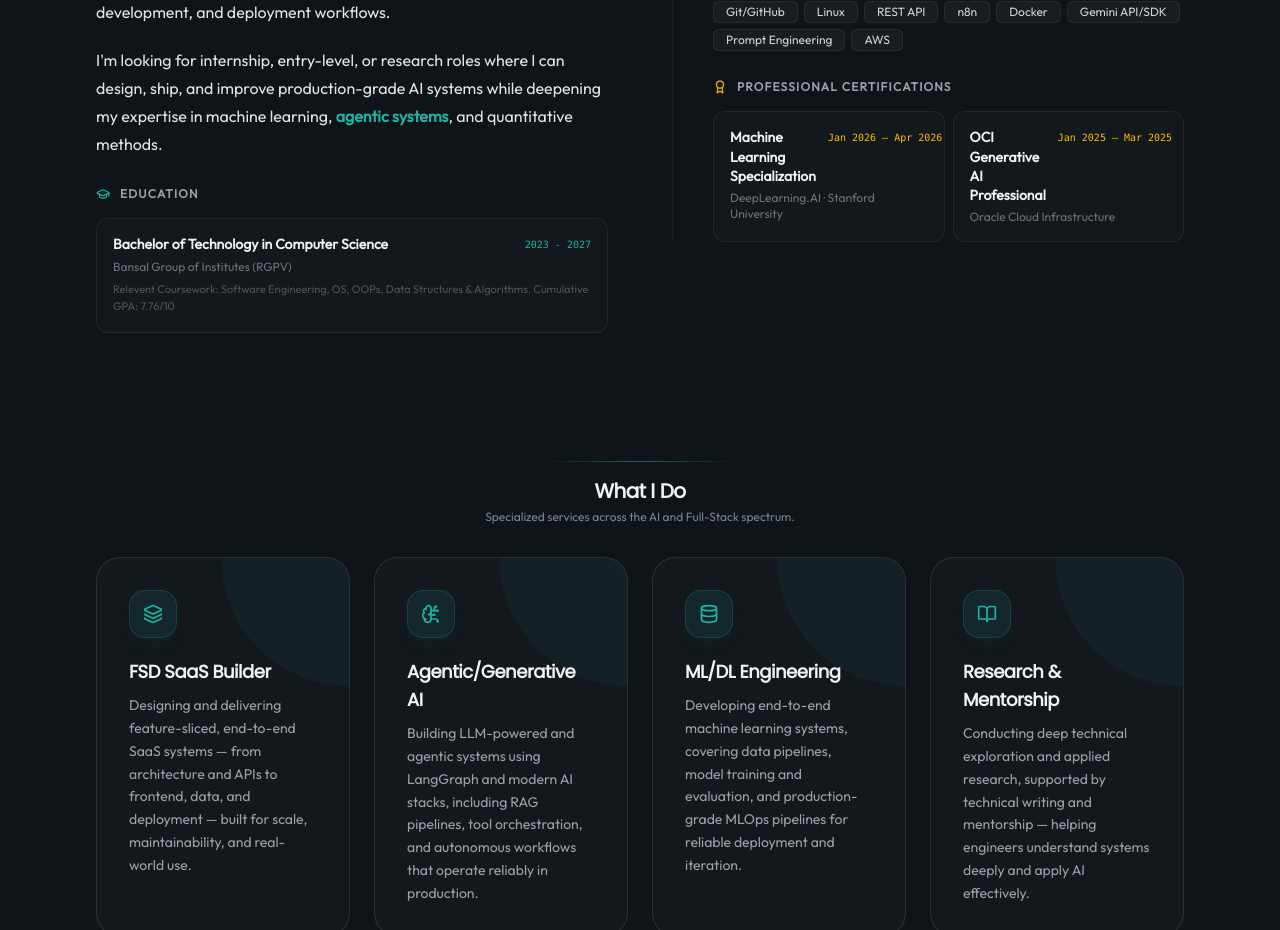
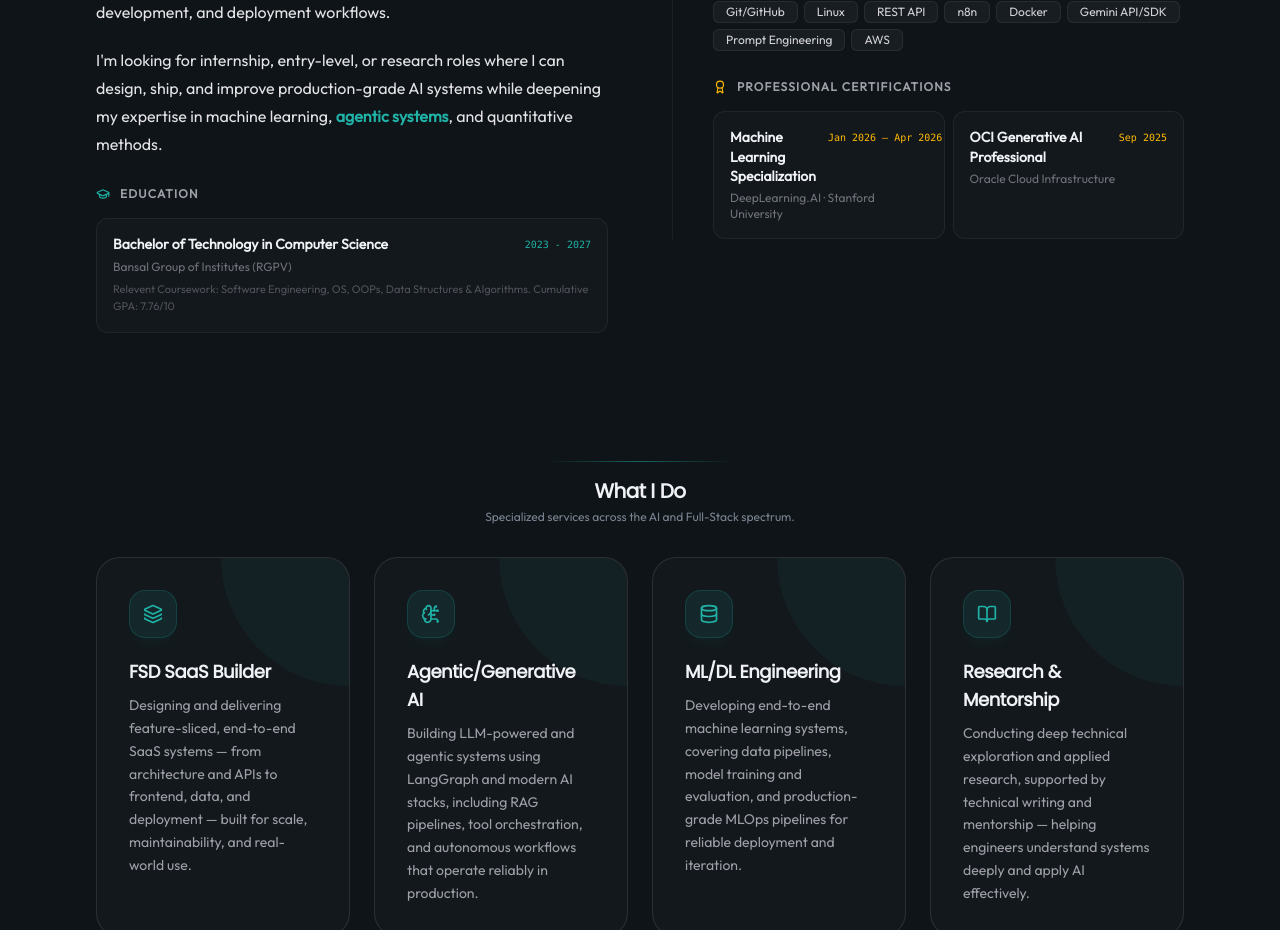
Before and after one commit to Musa-Qureshi-01/Musa, a React (Vite) app: page / in a window 1280 px wide. Shown: the part 2180-3110 px from the top of the page. Built offline with nearby package versions, Linux system fonts and the light colour scheme; no server answers.

Commit message:
Redesign project nav and fix oracle cert date

```diff
--- a/src/data/portfolio.js
+++ b/src/data/portfolio.js
@@ -277,7 +277,7 @@ export const portfolioData = {
         {
             name: "OCI Generative AI Professional",
             issuer: "Oracle Cloud Infrastructure",
-            period: "Jan 2025 \u2014 Mar 2025",
+            period: "Sep 2025",
         },
     ],
     editorial: {
```
